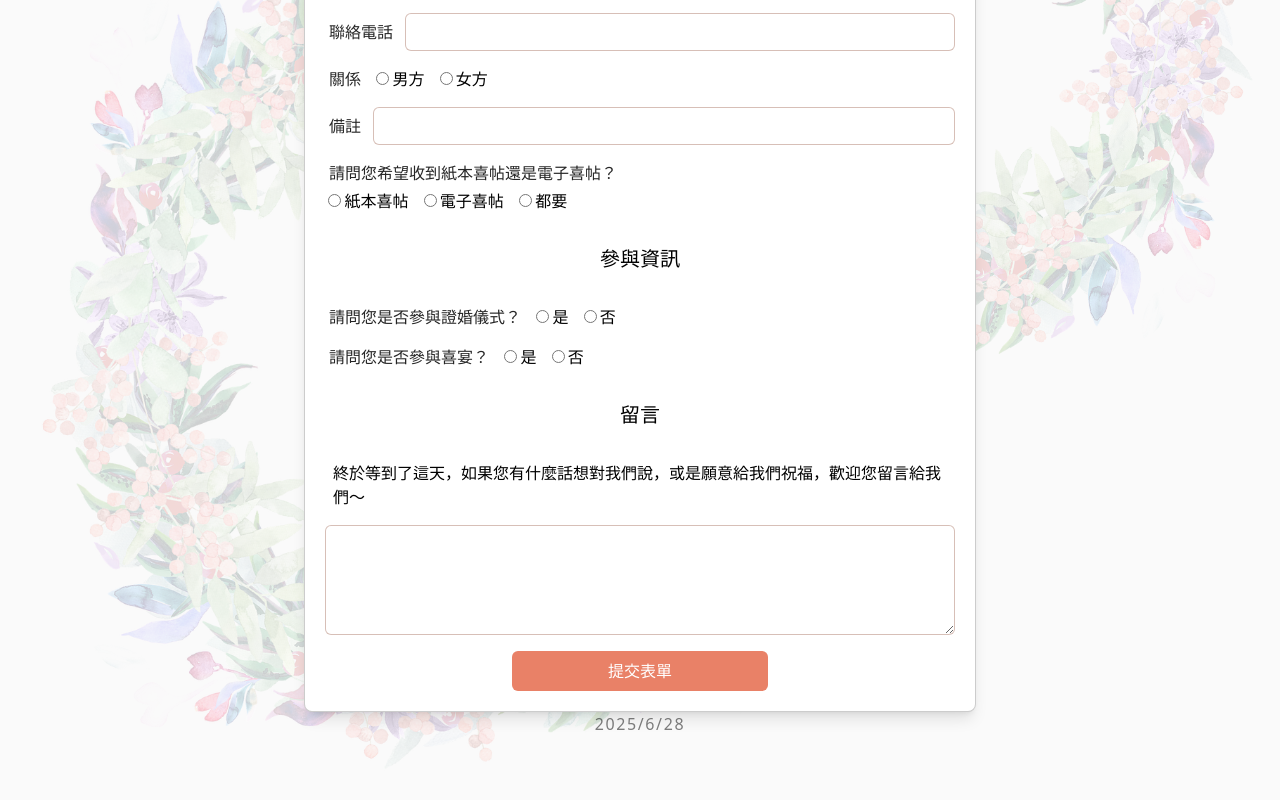
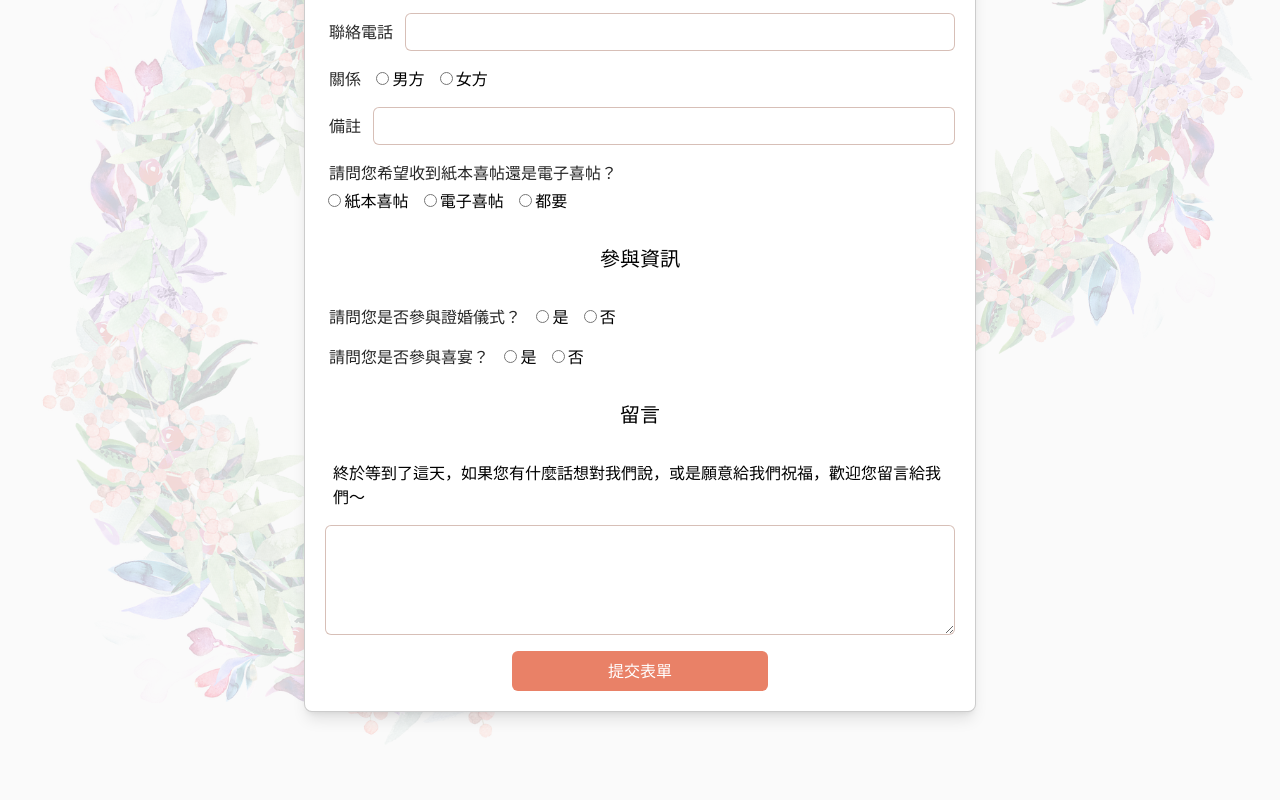
Before and after one commit to jeffery017/wedding-registration, a React (Vite) app: page / in a window 1280 px wide. Shown: the part 1178-1978 px from the top of the page. After the commit the page ends 1954 px from the top, so only its background shows below. Built offline with nearby package versions, Linux system fonts and the light colour scheme.

Commit message:
Update App.tsx

```diff
--- a/src/App.tsx
+++ b/src/App.tsx
@@ -44,7 +44,6 @@ function App() {
             setIsSubmitted={setIsSubmitted}
             setWillAttend={setWillAttend}
             />
-            <p className='text-black/50 text-center tracking-widest'>2025/6/28</p>
         </div>
       </section>
       {isDialogShow &&
```
